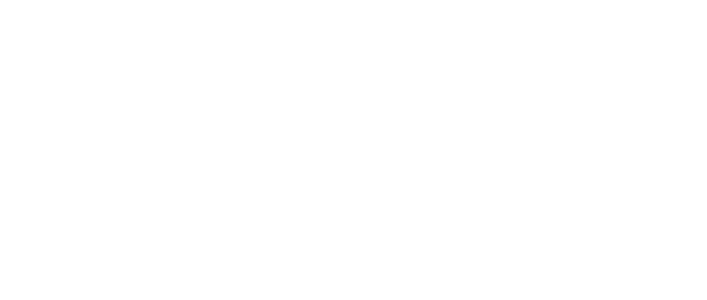
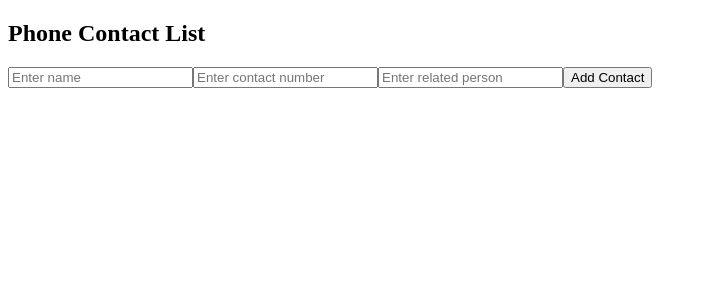
Before and after one commit to Koronuma4Dev/LatestAngularComponents, an Angular app: page /contactlist in a window 1280 px wide. Before the commit this address led to /. Shown: the top 300 px of the page, without its empty margins (0-707 px from the left). Built offline with nearby package versions, Linux system fonts and the light colour scheme.

Commit message:
Contact list added

```diff
--- a/src/app/app-routing.module.ts
+++ b/src/app/app-routing.module.ts
@@ -18,7 +18,7 @@ import { ToollistComponent } from './component/toollist/toollist.component';
 import { LanguagelistComponent } from './component/languagelist/languagelist.component';
 import { CountrylistComponent } from './component/countrylist/countrylist.component';
 import { GamelistComponent } from './component/gamelist/gamelist.component';
-
+import { ContactlistComponent } from './component/contactlist/contactlist.component';
 
 
 
@@ -41,6 +41,7 @@ const routes: Routes = [
   {path: 'languagelist', component:LanguagelistComponent},
   {path: 'countrylist', component:CountrylistComponent},
   {path: 'gamelist', component:GamelistComponent},
+  {path: 'contactlist', component:ContactlistComponent},
 
 
 
--- a/src/app/app.module.ts
+++ b/src/app/app.module.ts
@@ -22,6 +22,7 @@ import { ToollistComponent } from './component/toollist/toollist.component';
 import { LanguagelistComponent } from './component/languagelist/languagelist.component';
 import { CountrylistComponent } from './component/countrylist/countrylist.component';
 import { GamelistComponent } from './component/gamelist/gamelist.component';
+import { ContactlistComponent } from './component/contactlist/contactlist.component';
 
 
 @NgModule({
@@ -47,6 +48,7 @@ import { GamelistComponent } from './component/gamelist/gamelist.component';
       LanguagelistComponent,
       CountrylistComponent,
       GamelistComponent,
+      ContactlistComponent,
 
   ],
   imports: [
--- /dev/null
+++ b/src/app/component/contactlist/contactlist.component.html
@@ -0,0 +1,17 @@
+<div>
+    <h2>Phone Contact List</h2>
+
+
+    <input type="text" #nameInput placeholder="Enter name">
+    <input type="text" #contactInput placeholder="Enter contact number">
+    <input type="text" #relatedInput placeholder="Enter related person">
+
+    <button (click)="addContact(nameInput.value, contactInput.value, relatedInput.value)">Add Contact</button>
+
+    <ul>
+      <li *ngFor="let contact of contacts; let i = index">
+        {{ contact.name }} - {{ contact.phone }} ({{ contact.related }})
+        <button (click)="removeContact(i)">Remove</button>
+      </li>
+    </ul>
+  </div>
--- /dev/null
+++ b/src/app/component/contactlist/contactlist.component.ts
@@ -0,0 +1,20 @@
+import { Component } from '@angular/core';
+
+@Component({
+  selector: 'app-contactlist',
+  templateUrl: './contactlist.component.html',
+  styleUrl: './contactlist.component.css'
+})
+export class ContactlistComponent {
+  contacts: { name: string, phone: string, related: string }[] = [];
+
+  addContact(name: string, phone: string, related: string) {
+    if (name && phone && related) {
+      this.contacts.push({ name, phone, related });
+    }
+  }
+
+  removeContact(index: number) {
+    this.contacts.splice(index, 1);
+  }
+}
--- a/src/app/component/navigate/navigate.component.html
+++ b/src/app/component/navigate/navigate.component.html
@@ -20,7 +20,7 @@
 <button><a  routerLink ='/languagelist'>Language list</a></button>
 <button><a  routerLink ='/gamelist'>Game list</a></button>
 <button><a  routerLink ='/softwarelist'>Software list</a></button>
-<button><a  routerLink ='/'>Contact list</a></button>
+<button><a  routerLink ='/contactlist'>Contact list</a></button>
 <button><a  routerLink ='/'>Music list</a></button>
 <button><a  routerLink ='/'>Food menu list</a></button>
 <button><a  routerLink ='/countrylist'>Country list</a></button>
```
Also changed, not shown: src/app/component/contactlist/contactlist.component.css (added), 1 other file (tests, documents, lock files or other folders).
